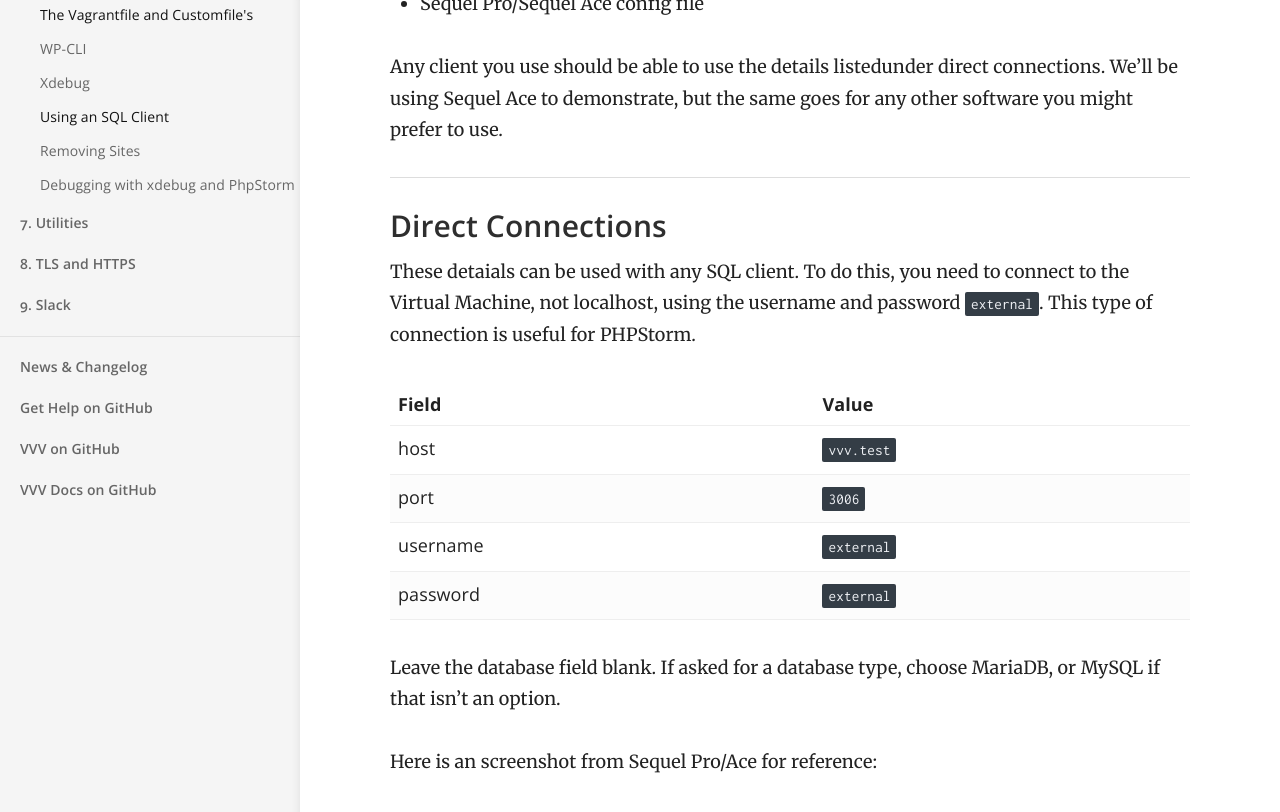
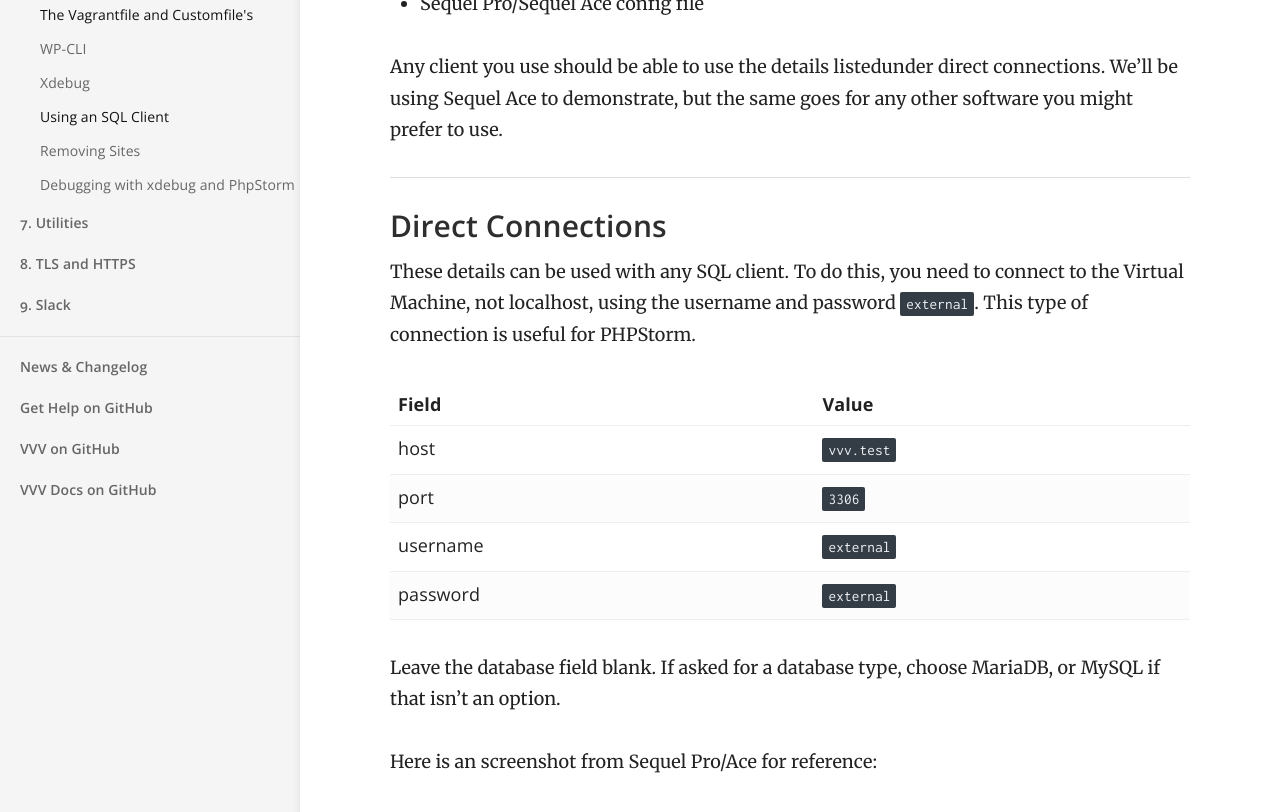
Before and after one commit to Varying-Vagrant-Vagrants/varyingvagrantvagrants.org, a Jekyll site: the page built from docs/en-US/references/sql-client.md, in a window 1280 px wide and 900 px high, scrolled down 603 px. Shown: the top 812 px of the window. Built offline with Jekyll 4.4.1, drawn with Linux system fonts in a browser that asks for light colours.

Commit message:
Update sql-client.md: port number + typo
The port number in the table is false - it should be 3306 (I tested it).

```diff
--- a/docs/en-US/references/sql-client.md
+++ b/docs/en-US/references/sql-client.md
@@ -23,12 +23,12 @@ Any client you use should be able to use the details listedunder direct connecti
 
 ### Direct Connections
 
-These detaials can be used with any SQL client. To do this, you need to connect to the Virtual Machine, not localhost, using the username and password `external`. This type of connection is useful for PHPStorm.
+These details can be used with any SQL client. To do this, you need to connect to the Virtual Machine, not localhost, using the username and password `external`. This type of connection is useful for PHPStorm.
 
 | Field    	| Value    	  |
 |----------	|------------	|
 | host     	| `vvv.test` 	|
-| port     	| `3006`     	|
+| port     	| `3306`     	|
 | username 	| `external` 	|
 | password 	| `external` 	|
 
```
